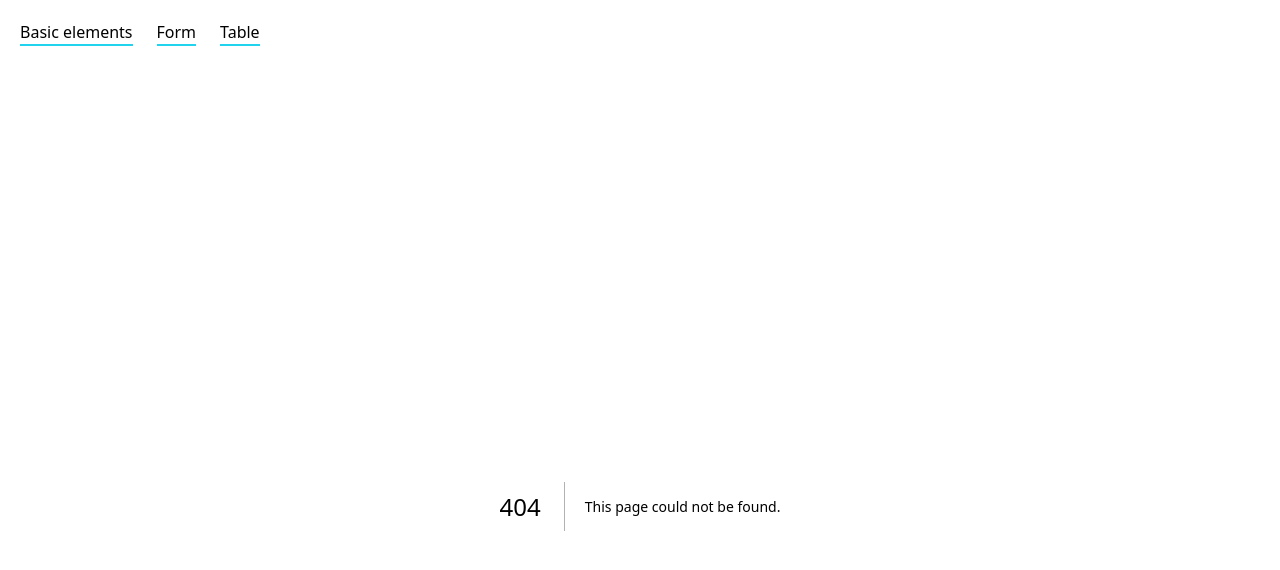
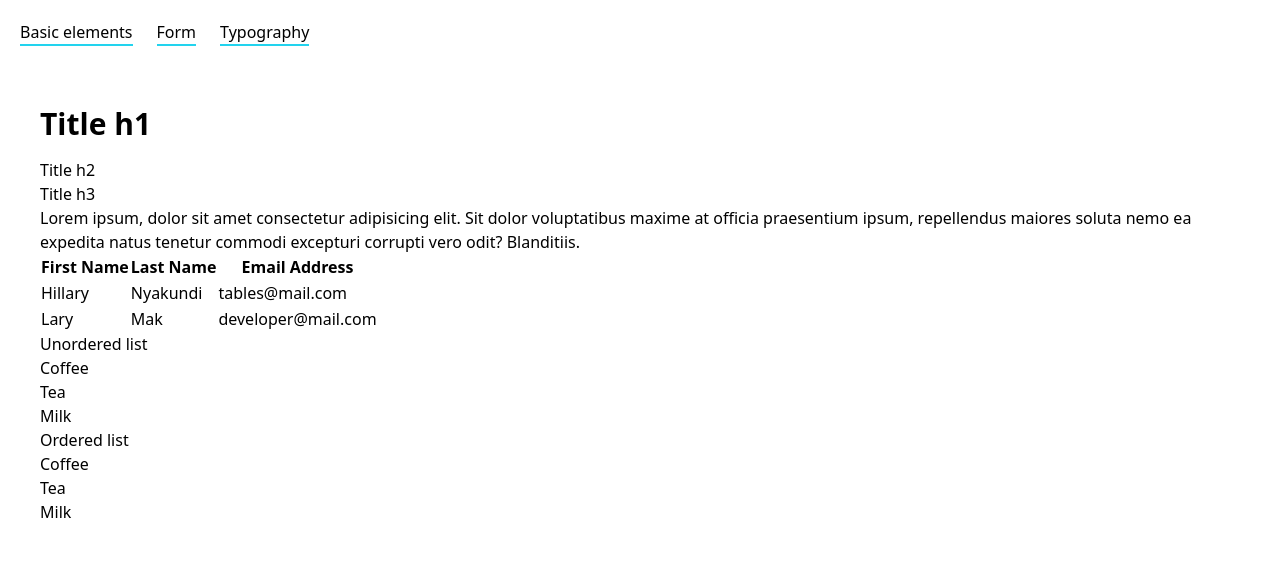
Before and after one commit to pix303/nextjs-tailwindui-trial-app, a Next.js app: page /typography in a window 1280 px wide. Before the commit this address had no page. Shown: the top 570 px of the page. Built offline with nearby package versions, Linux system fonts and the light colour scheme; a web font is replaced by a local one.

Commit message:
Add typography page

```diff
--- /dev/null
+++ b/app/typography/page.tsx
@@ -0,0 +1,39 @@
+export default function Typography() {
+    return (
+        <section>
+            <h1>Title h1</h1>
+            <h2>Title h2</h2>
+            <h3>Title h3</h3>
+            <p>Lorem ipsum, dolor sit amet consectetur adipisicing elit. Sit dolor voluptatibus maxime at officia praesentium ipsum, repellendus maiores soluta nemo ea expedita natus tenetur commodi excepturi corrupti vero odit? Blanditiis.</p>
+            <table>
+                <tr>
+                    <th>First Name</th>
+                    <th>Last Name</th>
+                    <th>Email Address</th>
+                </tr>
+                <tr>
+                    <td>Hillary</td>
+                    <td>Nyakundi</td>
+                    <td>tables@mail.com</td>
+                </tr>
+                <tr>
+                    <td>Lary</td>
+                    <td>Mak</td>
+                    <td>developer@mail.com</td>
+                </tr>
+            </table>
+            <h3>Unordered list</h3>
+            <ul>
+                <li>Coffee</li>
+                <li>Tea</li>
+                <li>Milk</li>
+            </ul>
+            <h3>Ordered list</h3>
+            <ol>
+                <li>Coffee</li>
+                <li>Tea</li>
+                <li>Milk</li>
+            </ol>
+        </section>
+    );
+}
--- a/components/header/header.tsx
+++ b/components/header/header.tsx
@@ -6,7 +6,7 @@ export default function Header() {
         <ul className={styles.menu}>
             <li><Link href={"/basic-elements"}>Basic elements</Link></li>
             <li><Link href={"/form"}>Form</Link></li>
-            <li><Link href={"/table"}>Table</Link></li>
+            <li><Link href={"/typography"}>Typography</Link></li>
         </ul>
     )
 }
```
